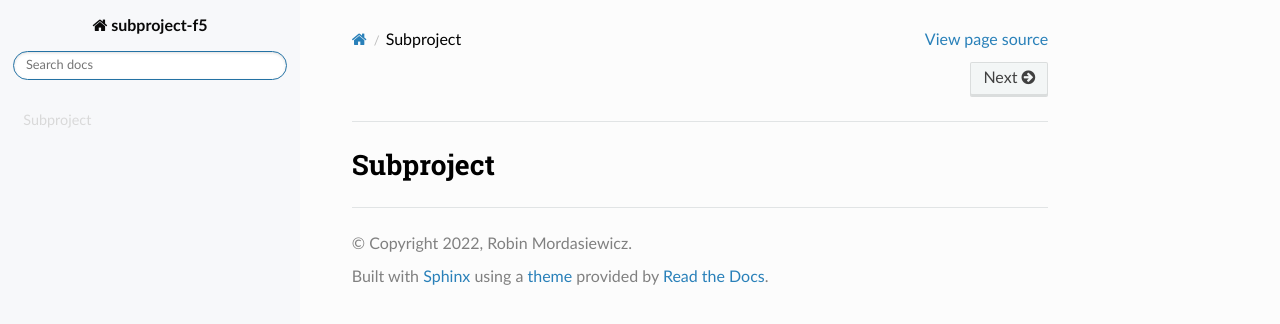
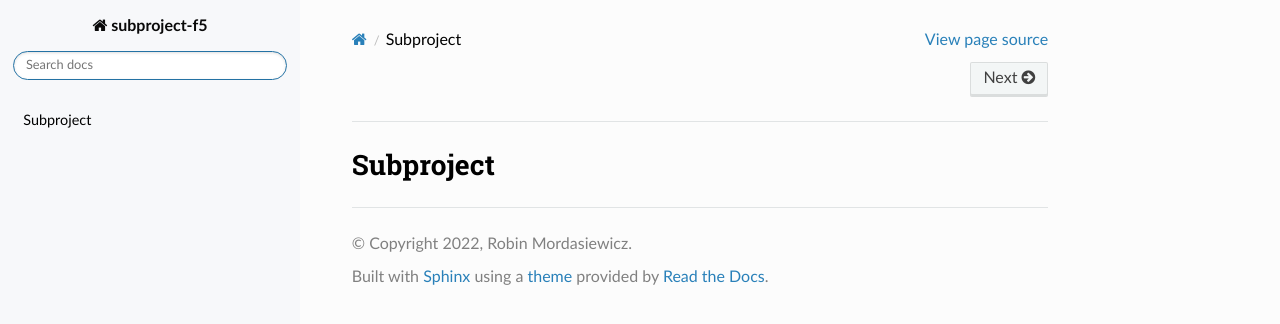
Before and after one commit to robinmordasiewicz/subproject-f5, a Sphinx documentation site: the page built from docs/index.rst, in a window 1280 px wide. Shown: the top 324 px of the page. Built offline with Sphinx 7.4.7 and the Read the Docs theme 2.0.0, drawn with Linux system fonts in a browser that asks for light colours.

Commit message:
adding files

```diff
--- a/docs/_static/css/custom.css
+++ b/docs/_static/css/custom.css
@@ -27,3 +27,7 @@ body {
 .wy-side-nav-search .wy-dropdown>a, .wy-side-nav-search>a {
 color: #090909;
 }
+
+.wy-menu-vertical a {
+color: #000000;
+}
```
